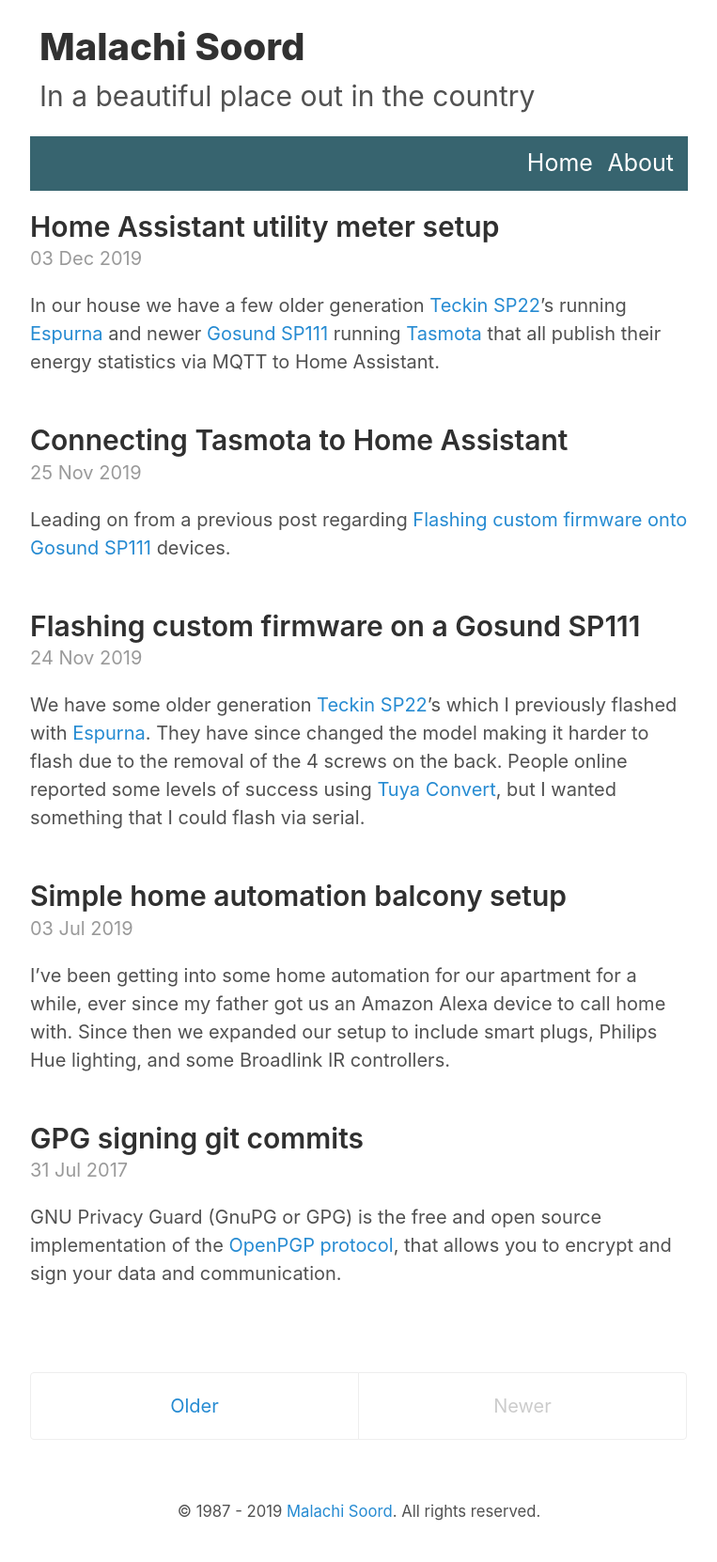
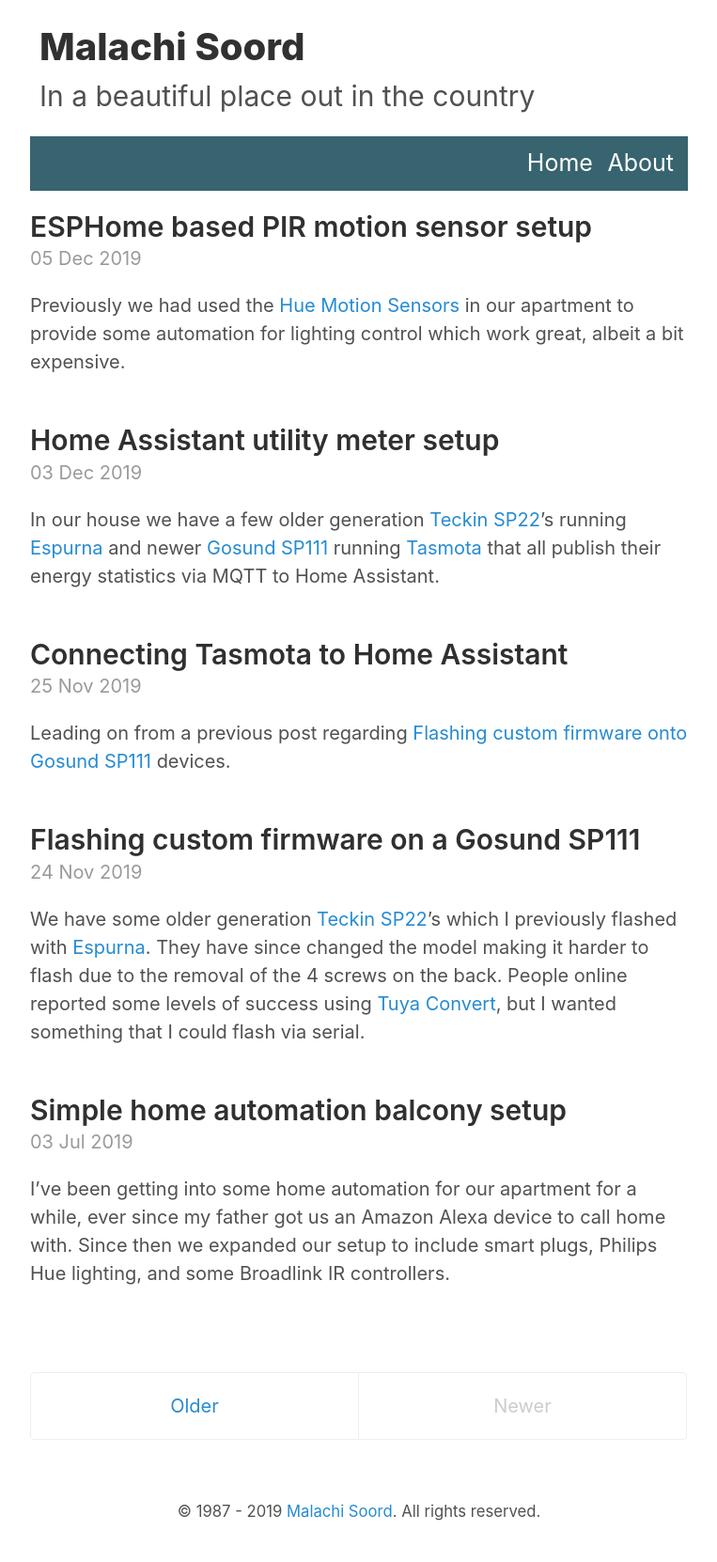
Before and after one commit to inverse/personal-site, a Jekyll site: the page built from index.html, in a window 1280 px wide. Shown: the whole page at 94% size, without its empty margins (258-1021 px from the left). Built offline with Jekyll 4.4.1, drawn with Linux system fonts in a browser that asks for light colours; nearby versions of some CDN libraries; the list of posts is cut into pages by our own code; some of the changed lines change nothing that is shown.

Commit message:
new post

````diff
--- a/_drafts/esp32-pir-motion-sensor-setup.md
+++ b/_posts/2019-12-05-esphome-based-pir-motion-sensor-setup.md
@@ -1,22 +1,32 @@
 ---
 layout: post
-title: ESP32 PIR motion sensor setup
+title: ESPHome based PIR motion sensor setup
 comments: true
 tags:
 - home-automation
 - home-assistant
 - esp32
+date: 2019-12-05 21:49 +0100
 ---
-
 Previously we had used the [Hue Motion Sensors][0] in our apartment to provide some automation for lighting control which work great, albeit a bit expensive.
 
-I wanted to extend our setup for our bedroom and since we already had an [ESP32 NodeMCU][1] device running [ESPHome][2] with a [DHT11][3] Sensor collecting temperature and humidity metrics I looked into extending this with another sensor for motion sensing.
+I wanted to extend our setup for our bedroom and since we already had an [ESP32 NodeMCU][1] device running [ESPHome][2] with a [DHT22][3] Sensor collecting temperature and humidity metrics I looked into extending this with another sensor for motion sensing.
 
 This led me to to discovering some basic [PIR Motion Sensors][4] which can easily be hooked up and report back if motion is detected.
 
+# Parts
+
+- [ESP32 NodeMCU][1]
+- [PIR Motion Sensor][4]
+- [Jumper cables][5]
+- [Micro USB power cable][8]
+- [Hot gue gun][6] (Optional)
+- [DHT22 sensor][3] (Optional)
+- [Tupperware box][7] (Optional)
+
 ## Configuring ESPHome
 
-ESPHome is an awesome platform that allows you to easily scaffold out some IOT projects.
+ESPHome is an awesome platform that allows you to easily scaffold out IOT projects with a few lines of YAML.
 
 Below is the configuration for our ESP device in our bedroom.
 
@@ -66,6 +76,8 @@ binary_sensor:
 
 ```
 
+Follow the instructions on their website for [getting started][9] and [managing secrets][10].
+
 Once flashed to the device ensuring that the `GPIO` pins are connected correctly. You should be able to navigate to the address you configured or the DHCP provided one and you should get back the sensor statistics.
 
 ![ESPHome Bedroom WebUI](/assets/img/posts/esphome-bedroom-sensor-pir.png)
@@ -73,7 +85,7 @@ Once flashed to the device ensuring that the `GPIO` pins are connected correctly
 
 # Configuring Home Assistant
 
-The real power of this comes when you hook this up to Home Assistant which is as easy as navigating to
+Next lets hook this up to Home Assistant which is as easy as navigating to
 
 ```
 Configuration -> Integrations -> + (Bottom left) -> ESPHome
@@ -81,8 +93,9 @@ Configuration -> Integrations -> + (Bottom left) -> ESPHome
 
 and entering the IP/Host of your device.
 
+![Home Assistant ESPHome integration](/assets/img/posts/ha-esphome-integration.png)
 
-Once configured, you should have a binary_sensor configured which can be used in automation.
+Once configured, you will have a `binary_sensor` configured which can be used in automation.
 
 Since our setup is in our bedroom we do not want to have the lighting coming on when we move at night so added an input boolean which gets enabled when we activate our bedtime routine.
 
@@ -152,8 +165,27 @@ bedtime:
       entity_id: input_boolean.bedtime
 ```
 
-[0]: https://www.amazon.de/exec/obidos/ASIN/B07PRF28SR/hexagon05-21/
-[1]: https://www.amazon.de/exec/obidos/ASIN/B07PRF28SR/hexagon05-21/
-[2]: https://www.amazon.de/exec/obidos/ASIN/B07PRF28SR/hexagon05-21/
-[3]: https://www.amazon.de/exec/obidos/ASIN/B07PRF28SR/hexagon05-21/
+# Finished product
+
+I didn't want to leave the ESP32 device exposed so build a very rudimentary case out of a tupperware box.
+
+Cutting a hole on the front for the PIR sensor, using a hot glue gun to keep it fixed. As well as a small hole in the bottom for power, and one on the side for the DHT22 sensor.
+
+To block out as much light from the LED on the ESP32 I cut some cardboard to shape.
+
+![PIR setup open back](/assets/img/posts/pir-setup-open-back.jpg)
+
+![PIR setup open front](/assets/img/posts/pir-setup-open-front.jpg)
+
+
+[0]: https://www.amazon.de/exec/obidos/ASIN/B0748NCMNW/hexagon05-21/
+[1]: https://www.amazon.de/exec/obidos/ASIN/B071P98VTG/hexagon05-21/
+[2]: https://esphome.io/
+[3]: https://www.amazon.de/exec/obidos/ASIN/B01DB8JH4M/hexagon05-21/
 [4]: https://www.amazon.de/exec/obidos/ASIN/B07V9GFHFW/hexagon05-21/
+[5]: https://www.amazon.de/exec/obidos/ASIN/B074P726ZR/hexagon05-21/
+[6]: https://www.amazon.de/exec/obidos/ASIN/B06VWT71FG/hexagon05-21/
+[7]: https://www.amazon.de/exec/obidos/ASIN/B0000AN4CI/hexagon05-21/
+[8]: https://www.amazon.de/exec/obidos/ASIN/B07232M876/hexagon05-21/
+[9]: https://esphome.io/guides/getting_started_command_line.html
+[10]: https://esphome.io/guides/faq.html?highlight=secrets
````
Also changed, not shown: assets/img/posts/ha-esphome-integration.png (added), assets/img/posts/pir-setup-open-back.jpg (added), assets/img/posts/pir-setup-open-front.jpg (added).
